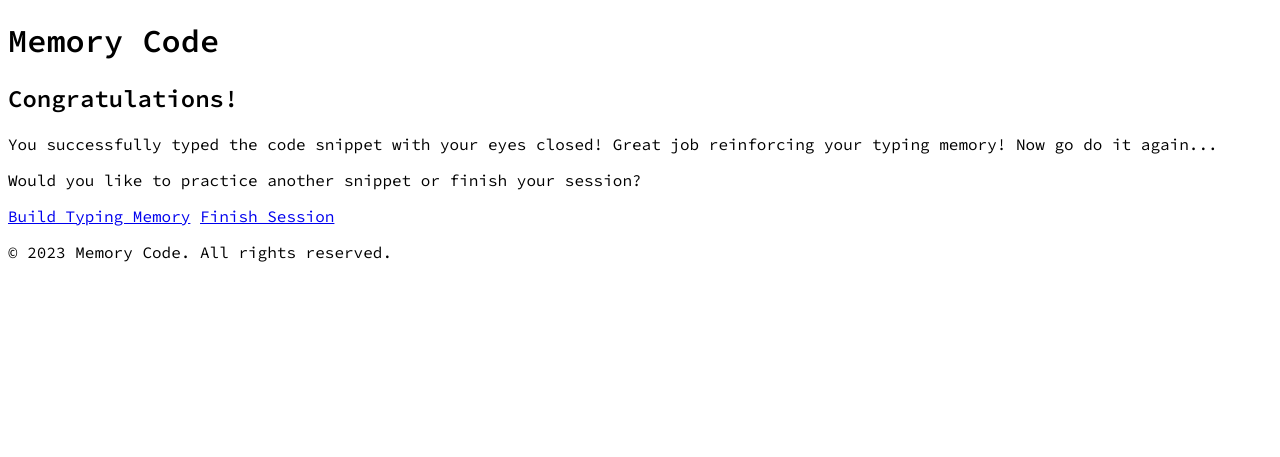
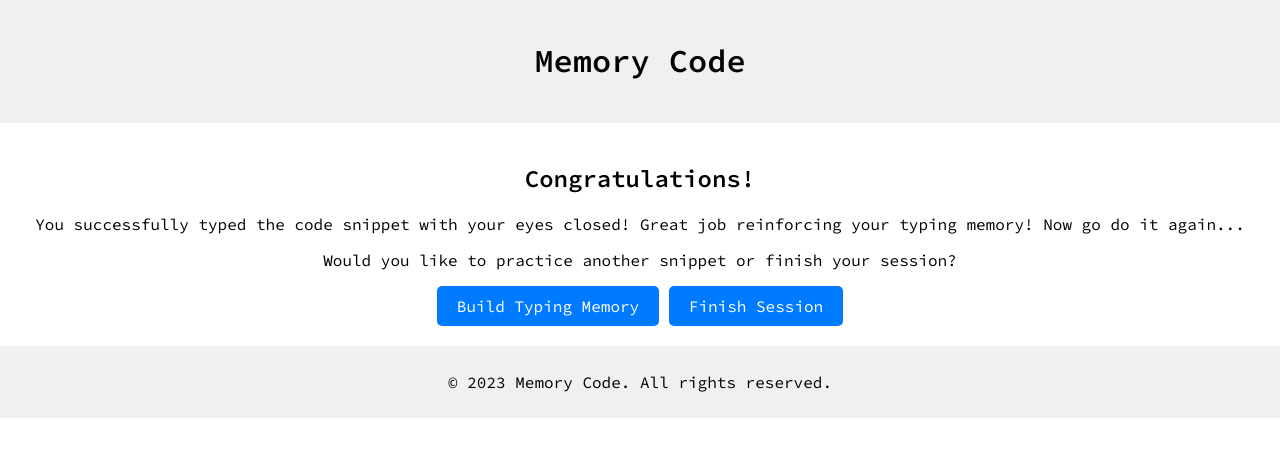
Before and after one commit to ThirDecade2020/memory_code, a Flask app: page /success in a window 1280 px wide. Shown: the top 457 px of the page. Run offline with Flask 3, Linux system fonts and the light colour scheme.

Commit message:
Update success.html
Mimic CSS of index.html first landing page of site

```diff
--- a/templates/success.html
+++ b/templates/success.html
@@ -1,3 +1,4 @@
+<!--
 <!DOCTYPE html>
 <html lang="en">
 <head>
@@ -31,6 +32,73 @@ body {
         <p>&copy; 2023 Memory Code. All rights reserved.</p>
     </footer>
 
-    <!-- Add link to JavaScript file here if needed -->
 </body>
 </html>
+-->
+
+<!DOCTYPE html>
+<html lang="en">
+<head>
+    <meta charset="UTF-8">
+    <meta name="viewport" content="width=device-width, initial-scale=1.0">
+    <title>Success - Memory Code</title>
+    <link href="https://fonts.googleapis.com/css2?family=Source+Code+Pro:wght@400;600&display=swap" rel="stylesheet">
+    <style>
+        body {
+            font-family: 'Source Code Pro', monospace;
+            margin: 0;
+            padding: 0;
+        }
+
+        header {
+            background-color: #f0f0f0;
+            padding: 20px;
+            text-align: center;
+        }
+
+        main {
+            padding: 20px;
+            text-align: center;
+        }
+
+        footer {
+            background-color: #f0f0f0;
+            padding: 10px 0;
+            text-align: center;
+        }
+
+        a.button {
+            display: inline-block;
+            padding: 10px 20px;
+            background-color: #007bff;
+            color: #fff;
+            text-decoration: none;
+            border-radius: 5px;
+        }
+
+        a.button:hover {
+            background-color: #0056b3;
+        }
+    </style>
+</head>
+<body>
+    <header>
+        <h1>Memory Code</h1>
+    </header>
+
+    <main>
+        <h2>Congratulations!</h2>
+        <p>You successfully typed the code snippet with your eyes closed! Great job reinforcing your typing memory! Now go do it again...</p>
+
+        <div>
+            <p>Would you like to practice another snippet or finish your session?</p>
+            <a href="/snippet_input" class="button" role="button">Build Typing Memory</a>
+            <a href="/" class="button" role="button">Finish Session</a>
+        </div>
+    </main>
+
+    <footer>
+        <p>&copy; 2023 Memory Code. All rights reserved.</p>
+    </footer>
+</body>
+</html>
```
